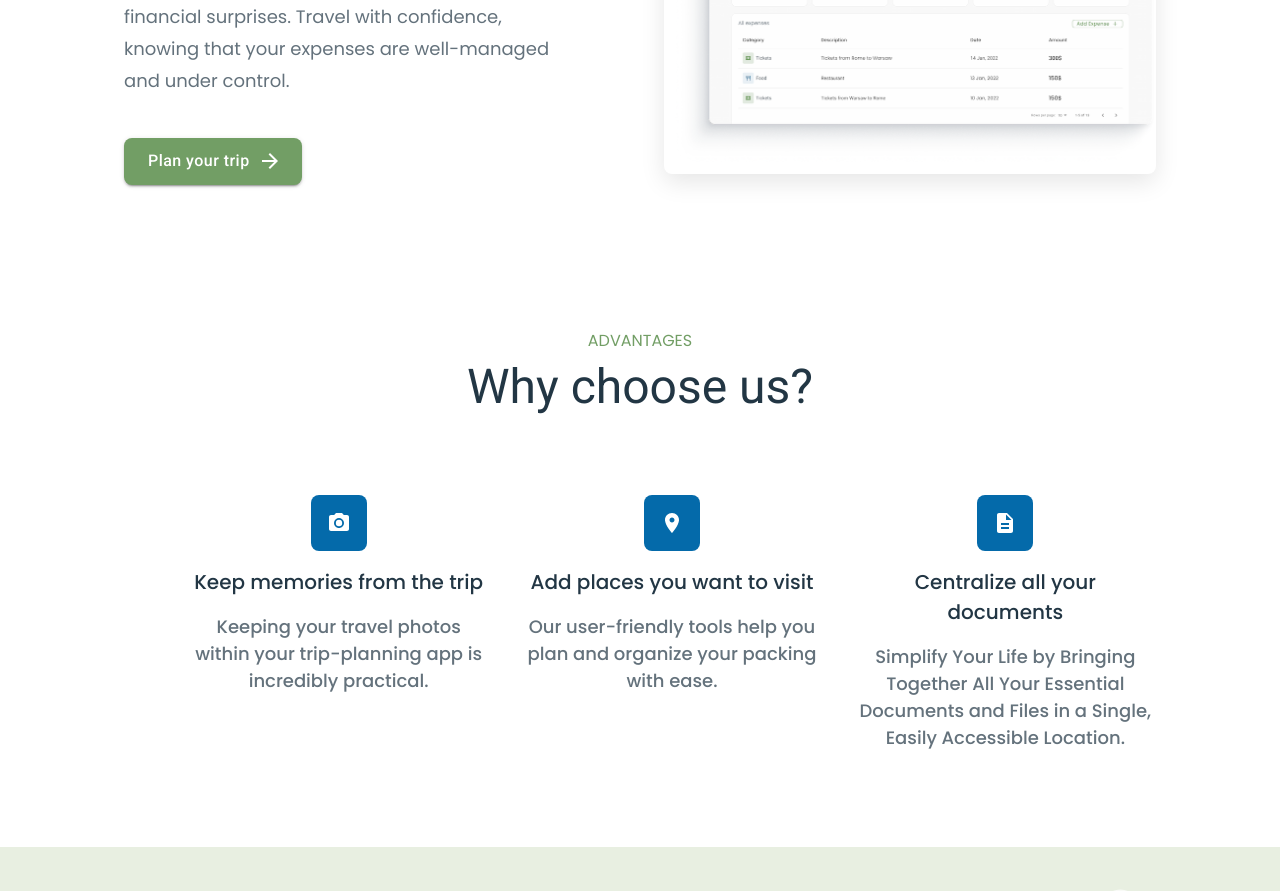
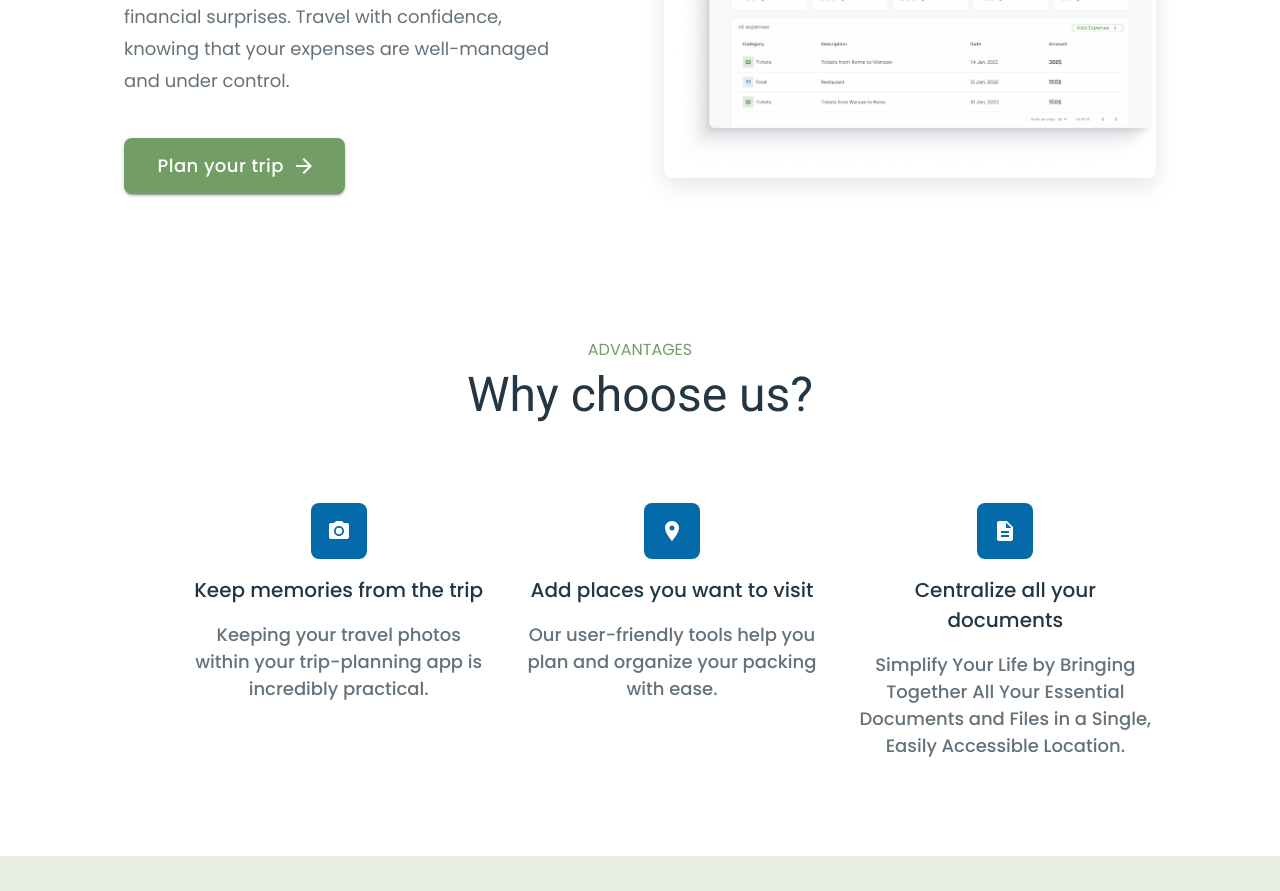
Before and after one commit to Mortharion-tech/za-travel, a React (Vite) app: page / in a window 1280 px wide. Shown: the part 2020-2911 px from the top of the page. Built offline with nearby package versions, Linux system fonts and the light colour scheme; no server answers.

Commit message:
Update AppFeatures.tsx

```diff
--- a/src/features/landing/components/AppFeatures.tsx
+++ b/src/features/landing/components/AppFeatures.tsx
@@ -139,11 +139,17 @@ export default function AppFeatures() {
               Travel with confidence, knowing that your expenses are
               well-managed and under control.
             </Typography>
-            <Button
+            <AppButton
               variant="contained"
               color="primary"
+              LinkComponent={Link}
+              href={AppRoutes.addTrip}
               endIcon={<ArrowForwardIcon />}
               sx={{
+                width: '50%',
+                height: '56px',
+                alignItems: 'center',
+                justifyContent: 'center',
                 mt: 2,
                 px: 3,
                 py: 1.2,
@@ -154,7 +160,7 @@ export default function AppFeatures() {
               }}
             >
               Plan your trip
-            </Button>
+            </AppButton>
           </Box>
         </Grid>
         <Grid item xs={12} md={6}>
```
